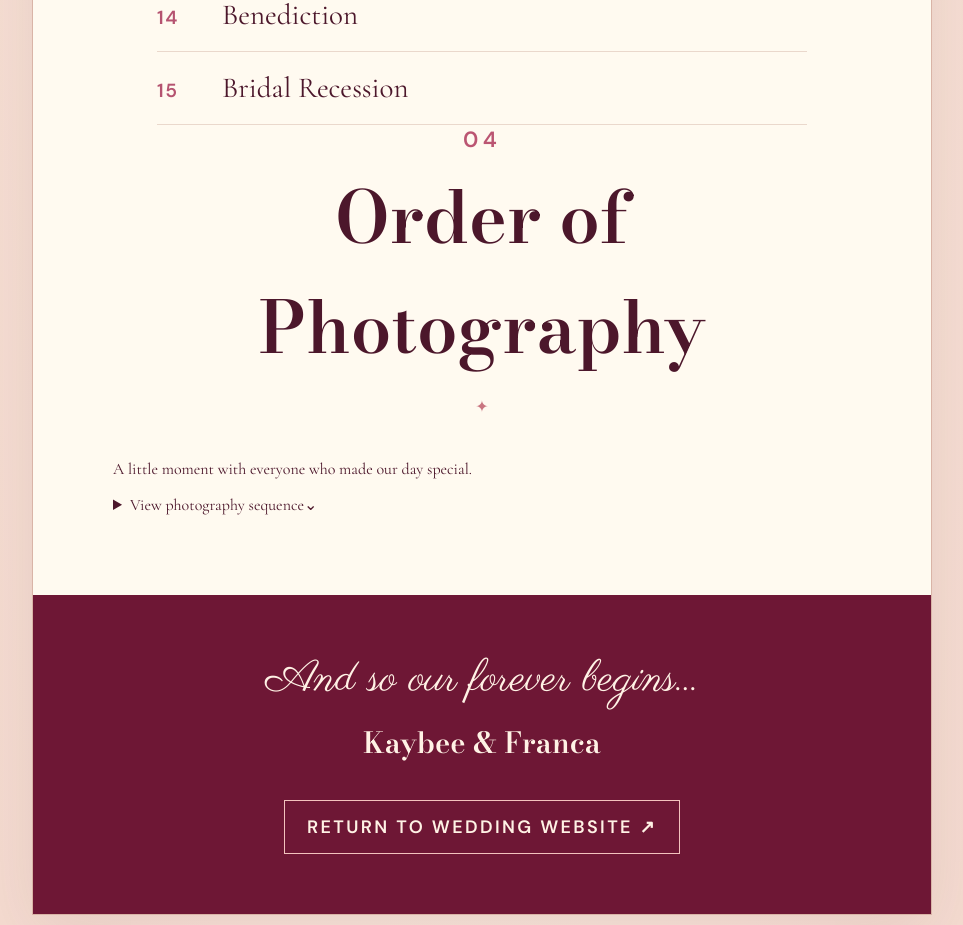
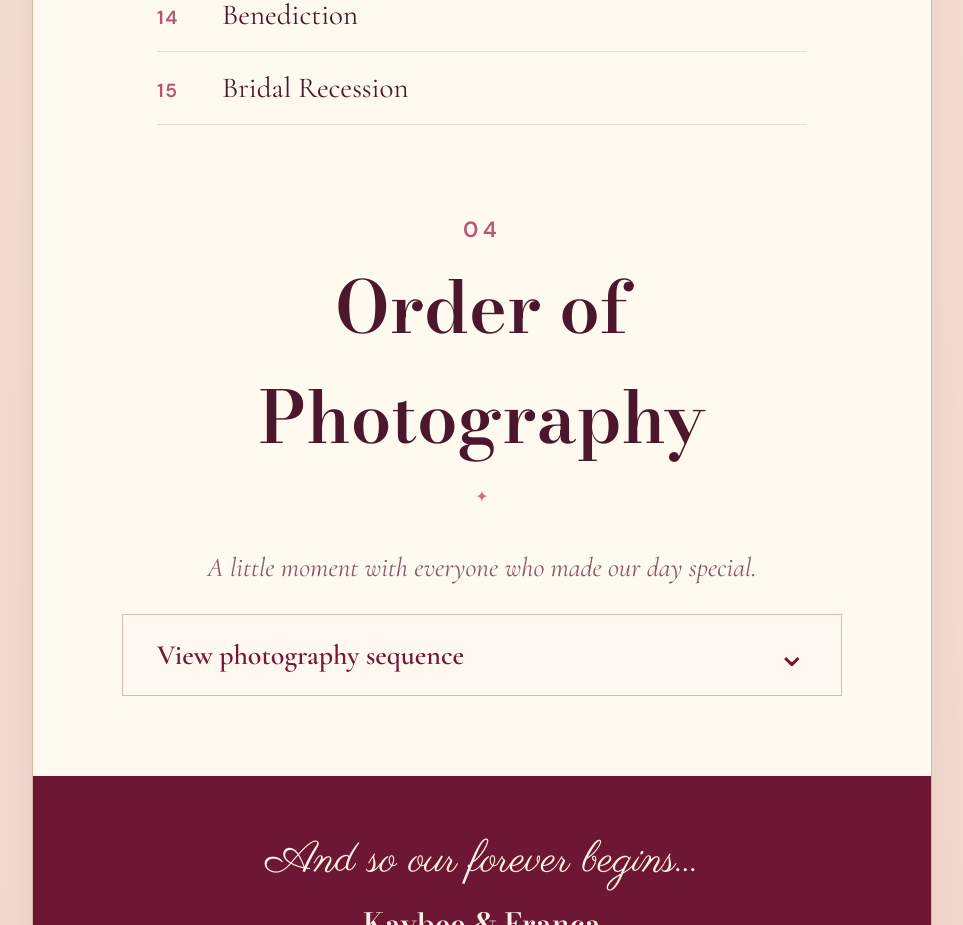
Before and after one commit to fidelnyame-80/Kaybee-Franca, a Next.js app: page /order-of-service in a window 1280 px wide. Shown: the part 7500-8425 px from the top of the page, without its empty margins (158-1121 px from the left). Built offline with nearby package versions, Linux system fonts and the light colour scheme.

Commit message:
Style collapsible photography order to avoid programme clutter

```diff
--- a/app/order-of-service/programme.css
+++ b/app/order-of-service/programme.css
@@ -68,3 +68,19 @@
 .programme__ceremony>li .programme__hymn h3{font-size:clamp(30px,5vw,46px)}
 .programme__ceremony>li .programme__hymn-verse{font-size:clamp(21px,3vw,27px)}
 #hymns,#hymn-faithfulness{scroll-margin-top:20px}
+
+/* Compact, expandable photography order after the ceremony */
+#photography{scroll-margin-top:24px}
+.programme__photography{margin-top:clamp(48px,8vw,90px)}
+.programme__photography-intro{text-align:center;font:italic clamp(21px,3vw,27px)/1.4 var(--serif);color:#89566a;margin:0 auto 28px;max-width:560px}
+.programme__photography-details{max-width:720px;margin:auto;border:1px solid #d9b9b6;background:#fff8f1}
+.programme__photography-details summary{cursor:pointer;display:flex;align-items:center;justify-content:space-between;gap:12px;padding:22px clamp(18px,4vw,34px);font:600 clamp(20px,3.5vw,28px)/1.25 var(--serif);color:#751637;list-style:none}
+.programme__photography-details summary::-webkit-details-marker{display:none}
+.programme__photography-details summary:focus-visible{outline:3px solid #b84c6c;outline-offset:3px}
+.programme__photography-chevron{font:400 36px/1 var(--serif);transition:transform .2s}
+.programme__photography-details[open] .programme__photography-chevron{transform:rotate(180deg)}
+.programme__photography-lead{margin:0;padding:20px 28px 8px;font:italic clamp(21px,3vw,26px) var(--serif);color:#92566a;border-top:1px solid #e9d1c9}
+.programme__photography-list{list-style:none;margin:0;padding:8px clamp(16px,4vw,32px) 24px}
+.programme__photography-list li{display:grid;grid-template-columns:36px 1fr;gap:12px;padding:13px 0;border-bottom:1px solid #efddd5;font:400 clamp(19px,2.8vw,25px)/1.35 var(--serif)}
+.programme__photography-list li:last-child{border-bottom:0}
+.programme__photography-list li span:first-child{font:700 15px/1.7 var(--sans);color:#ae5872}
```
